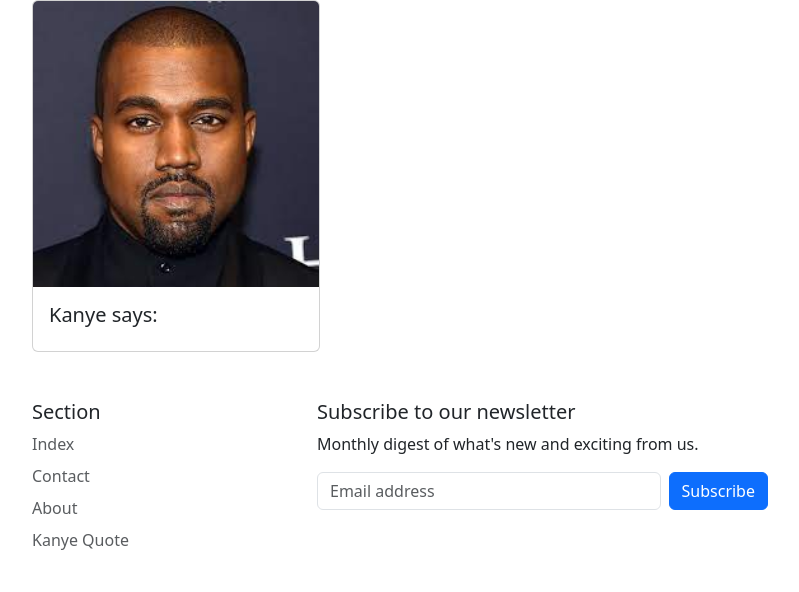
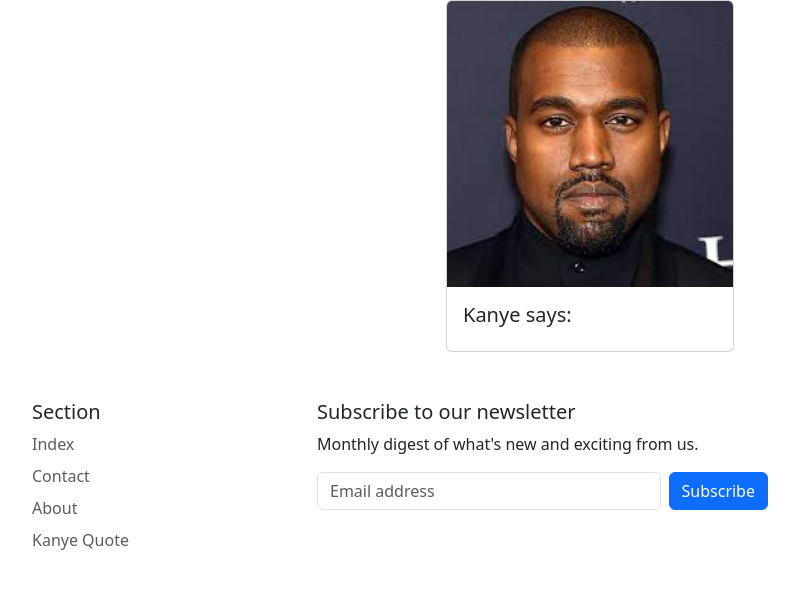
Before and after one commit to dmurillod/Myapp, a Flask app: page /kanyequote in a window 1280 px wide. Shown: the top 592 px of the page, without its empty margins (50-849 px from the left). Run offline with Flask 3, Linux system fonts and the light colour scheme; data that the repository does not hold is empty.

Commit message:
Fix div class

```diff
--- a/templates/quote.html
+++ b/templates/quote.html
@@ -3,8 +3,8 @@
 {% block title %}kanye west{% endblock title %}
 {% block body %}
 <div class="container">
-  <div class="row align-items-center">
-    <div class="col justify-content-center">
+  <div class="row justify-content-md-center">
+    <div class="col-md-auto">
       <div class="card" style="width: 18rem;">
         <img src="{{ url_for('static', filename='kanyewest.jpg') }}" class="card-img-top" alt="...">
         <div class="card-body">
```
